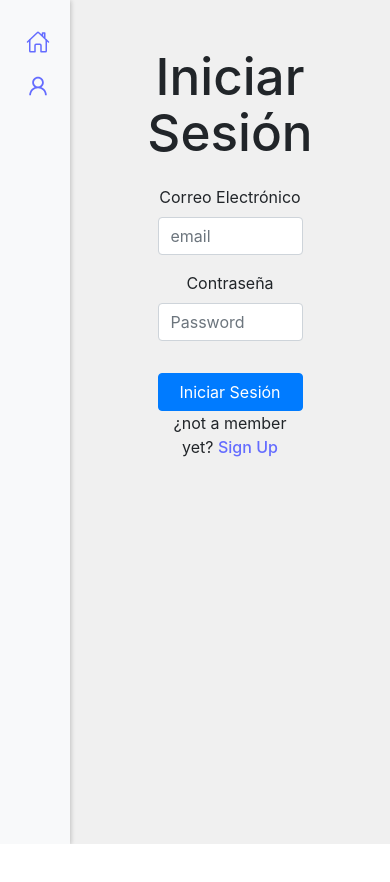
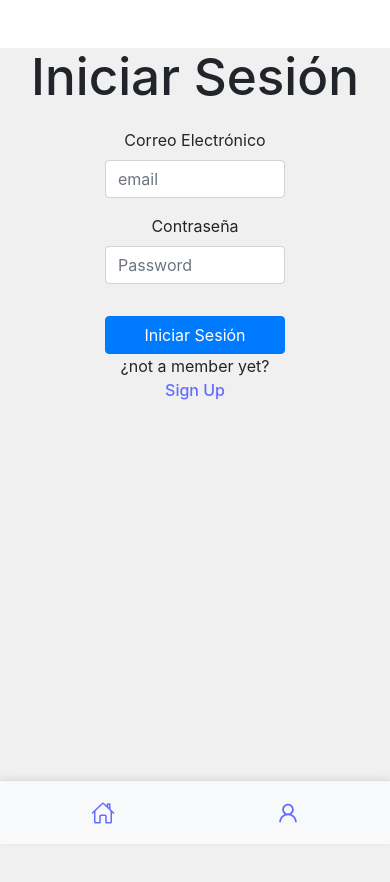
Before and after one commit to MMARTID/mute-client, a React (Vite) app: page / in a window 390 px wide. Shown: the top 882 px of the page. Before the commit the page ends 844 px from the top, so only its background shows below. Built offline with nearby package versions, Linux system fonts and the light colour scheme; no server answers.

Commit message:
responsive navbar & layout

```diff
--- a/src/App.css
+++ b/src/App.css
@@ -1,32 +1,29 @@
 #root {
-
   text-align: center;
-
-}
-main{
-  min-height: 100vh;
-  padding: 0px;
-}
-.logo {
-  height: 6em;
-  padding: 1.5em;
-  will-change: filter;
-  transition: filter 300ms;
-}
-.logo:hover {
-  filter: drop-shadow(0 0 2em #646cffaa);
-}
-.logo.react:hover {
-  filter: drop-shadow(0 0 2em #61dafbaa);
 }
 
+main {
+  min-height: 100vh;
+  padding: 0;
+}
 
+.app-layout {
+  display: flex;
+  justify-content: flex-start;
+  min-height: 100vh;
+  background-color: #f0f0f0;
+}
+
+.layout-content {
+  flex: 1;
+  min-width: 0;
+}
 
 nav {
+  position: relative;
   display: flex;
+  align-items: center;
   justify-content: space-between;
-  align-items: center;
-  position: relative;
 }
 
 .mx-auto {
@@ -37,53 +34,19 @@ nav {
   position: absolute;
   right: 0;
 }
-.navbar {
-  position: sticky;
-  top: 0;
-  left: 0;
-  height: 100vh;
-  width: 200px;
-  min-width: 40px;
-  background-color: #f8f9fa;
-  box-shadow: 2px 0 4px rgba(0, 0, 0, 0.1);
-  display: flex;
-  flex-direction: column;
-  justify-content: flex-start;
-  padding-top: 20px;
-}
 
-.navbar-links {
-  display: flex;
-  flex-direction: column;
-  align-items: center;
-}
-
-.navbar-item {
-  display: flex;
-  align-items: center;
-  justify-content: start;
-  width: 100%;
-  padding: 10px;
-
-  &.profile-button,
-  &.home-button,
-  &.post-button {
-    cursor: pointer;
-    color: #646cff;
-  }
+.section-title {
+  padding-top: 15px;
+  text-align: left;
 }
 
 .buttons-container {
   display: flex;
   align-items: right;
+
   button {
     margin-left: 10px;
   }
-}
-
-.section-title {
-  text-align: left;
-  padding-top: 15px;
 }
 
 .btn-close {
@@ -91,20 +54,15 @@ nav {
 }
 
 .btn-close:hover {
-  border: 0px;
+  border: 0;
 }
 
 .btn-close:active {
-  border: 0px;
+  border: 0;
 }
 
-.close-button-icon  {
+.close-button-icon {
   cursor: pointer;
-}
-
-.navbar-icon {
-  font-size: 24px;
-  margin-right: 10px;
 }
 
 .delete-comment {
@@ -112,8 +70,76 @@ nav {
 }
 
 .like-icon {
+  color: rgb(220, 25, 25);
   cursor: pointer;
-  color: rgb(220, 25, 25);
+}
+
+/* Logo */
+.logo {
+  height: 6em;
+  padding: 1.5em;
+  transition: filter 300ms;
+  will-change: filter;
+}
+
+.logo:hover {
+  filter: drop-shadow(0 0 2em #646cffaa);
+}
+
+.logo.react:hover {
+  filter: drop-shadow(0 0 2em #61dafbaa);
+}
+
+/* Navbar */
+.navbar {
+  position: sticky;
+  top: 0;
+  left: 0;
+  box-sizing: border-box;
+  display: flex;
+  flex-direction: column;
+  justify-content: flex-start;
+  width: 270px;
+  min-width: 40px;
+  height: 100vh;
+  padding: 20px 14px 16px;
+  background-color: #f8f9fa;
+  box-shadow: 2px 0 4px rgba(0, 0, 0, 0.1);
+}
+
+.navbar-links {
+  display: flex;
+  flex-direction: column;
+  align-items: center;
+  width: 100%;
+  gap: 6px;
+}
+
+.navbar-item {
+  display: flex;
+  align-items: center;
+  padding: 10px 12px;
+  box-sizing: border-box;
+  border-radius: 12px;
+
+  &.profile-button,
+  &.home-button,
+  &.post-button {
+    color: #646cff;
+    cursor: pointer;
+  }
+}
+
+.navbar-item a {
+  display: flex;
+  align-items: center;
+  width: 100%;
+  text-decoration: none;
+}
+
+.navbar-icon {
+  font-size: 24px;
+  margin-right: 10px;
 }
 
 .navbar-add {
@@ -122,46 +148,63 @@ nav {
 }
 
 .nav-link {
-  text-decoration: none;
   color: black;
   text-align: left;
+  text-decoration: none;
 }
 
 .navbar-logout {
   position: absolute;
-  bottom: 20px;
-  left: 20px;
-  width: auto;
+  left: 50%;
+  bottom: 92px;
+  display: flex;
+  align-items: center;
+  justify-content: center;
+  transform: translateX(-50%);
 }
 
-/* Responsive styles */
+.navbar-post {
+  position: absolute;
+  left: 50%;
+  bottom: 24px;
+  display: flex;
+  align-items: center;
+  justify-content: center;
+  width: 56px;
+  height: 56px;
+  padding: 0;
+  background-color: #646cff;
+  border-radius: 49%;
+  transform: translateX(-50%);
+}
+.navbar-post svg {
+margin: 0px;
+}
 
-/* styles.css */
-/* HomePage.css */
+/* Home page */
 .homepage-container {
+  display: flex;
+  flex-direction: column;
   width: 100%;
-  display: flex;
-  flex-direction:column
-
 }
 
 .filter-buttons {
   display: flex;
   gap: 10px;
-  margin-left: 20px;
   justify-content: left;
   margin-top: 10px;
+  margin-left: 20px;
 }
 
 .filter-buttons button p {
-  margin: 0px;
+  margin: 0;
 }
 
 .filter-buttons button {
   padding: 10px 20px;
-  background-color: #353434;
   border: 1px solid #ccc;
   border-radius: 5px;
+  background-color: #353434;
   cursor: pointer;
   font-size: 14px;
 }
@@ -181,54 +224,25 @@ nav {
   display: flex;
   flex-direction: column-reverse;
   gap: 15px;
+  width: 100%;
 }
 
-/* Responsive styles */
-
-
-
-@media (max-width: 768px) {
-  .homepage-container {
-    min-width: auto;
-    padding: 10px;
-  }
-
-  .filter-buttons {
-    flex-direction: row;
-    gap: 5px;
-    margin-right: 20px;
-    margin-left: 20px;
-    justify-content: space-evenly;
-    align-items: center;
-  }
-}
-    .navbar {
-    width: 70px;
-  }
-
-  .nav-link {
-    display: none;
-  }
-
-  .navbar-icon {
-    margin-right: 0;
-  }
-/*-----POSTCARD-----*/
+/* Post card */
 .post-container {
   display: flex;
+  min-width: 190px;
+  max-width: auto;
+  margin-bottom: 15px;
+  padding: 15px;
   border: 1px solid #e1e8ed;
   border-radius: 8px;
-  margin-bottom: 15px;
-  padding: 15px;
   background-color: #fff;
   box-shadow: 0 2px 4px rgba(0, 0, 0, 0.1);
-  max-width: auto;
-  min-width: 190px;
 }
 
 .image-wrapper {
+  margin-right: 10px;
   margin-left: -5px;
-  margin-right: 10px;
 }
 
 .image {
@@ -244,8 +258,8 @@ nav {
 
 .header {
   display: flex;
+  align-items: flex-start;
   justify-content: space-between;
-  align-items: flex-start;
   margin-bottom: 10px;
 }
 
@@ -255,39 +269,39 @@ nav {
 }
 
 .author-name {
+  color: #14171a;
   font-size: 14px;
   font-weight: bold;
-  color: #14171a;
 }
 
 .username {
+  color: #657786;
   font-size: 12px;
-  color: #657786;
 }
 
 .visibility {
+  color: #657786;
   font-size: 12px;
-  color: #657786;
   font-style: italic;
 }
 
 .content {
-  font-size: 14px;
-  color: #14171a;
-  margin-top: 10px;
   display: flex;
   align-items: flex-start;
+  margin-top: 10px;
+  color: #14171a;
+  font-size: 14px;
   text-align: left;
 }
 
 .interaction-container {
   display: flex;
+  flex-direction: row-reverse;
+  align-items: center;
   justify-content: space-between;
-  align-items: center;
-  flex-direction: row-reverse;
   margin-top: 15px;
+  color: #657786;
   font-size: 14px;
-  color: #657786;
 }
 
 .like-container {
@@ -302,10 +316,142 @@ nav {
   padding: 0;
 }
 
+/* Responsive */
+@media (max-width: 1024px) and (min-width: 730px) {
+  .navbar {
+    width: 70px;
+    padding: 16px 8px 12px;
+  }
+
+  .icon-text {
+    display: none;
+  }
+
+  .navbar-links {
+    align-items: center;
+  }
+
+  .navbar-item {
+    width: 52px;
+    padding: 10px 0;
+    justify-content: center;
+  }
+
+  .navbar-item a {
+    justify-content: center;
+  }
+
+  .navbar-post {
+    bottom: 16px;
+    width: 44px;
+    height: 44px;
+  }
+
+  .navbar-logout {
+    bottom: 72px;
+  }
+
+  .navbar-icon {
+    margin-right: 0;
+  }
+}
+
+@media (max-width: 730px) {
+  .app-layout {
+    display: block;
+    padding-bottom: calc(72px + env(safe-area-inset-bottom));
+  }
+
+  .homepage-container {
+    min-width: auto;
+    padding: 10px;
+  }
+
+  .filter-buttons {
+    flex-direction: row;
+    align-items: center;
+    justify-content: space-evenly;
+    gap: 5px;
+    margin-right: 20px;
+    margin-left: 20px;
+  }
+
+  .navbar {
+    position: fixed;
+    right: 0;
+    bottom: 0;
+    left: 0;
+    top: auto;
+    z-index: 1000;
+    flex-direction: row;
+    align-items: center;
+    justify-content: space-between;
+    width: 100%;
+    min-width: 0;
+    height: 64px;
+    padding: 0 12px;
+    background-color: #f8f9fa;
+    border-top: 1px solid #ddd;
+    box-shadow: 0 -2px 8px rgba(0, 0, 0, 0.08);
+  }
+
+  .navbar-links {
+    display: flex;
+    flex: 1;
+    flex-direction: row;
+    align-items: center;
+    justify-content: space-around;
+    gap: 4px;
+  }
+
+  .navbar-item {
+    width: 44px;
+    height: 44px;
+    padding: 0;
+    justify-content: center;
+    border-radius: 50%;
+  }
+
+  .navbar-item a {
+    width: 100%;
+    height: 100%;
+    justify-content: center;
+  }
+
+  .navbar-post,
+  .navbar-logout {
+    position: static;
+    display: flex;
+    align-items: center;
+    justify-content: center;
+  }
+  .navbar-logout {
+    display: none;
+  }
+
+  .navbar-post {
+    width: 44px;
+    height: 44px;
+    padding: 0;
+    background-color: transparent;
+    border-radius: 50%;
+  }
+
+  .icon-text {
+    display: none;
+  }
+
+  .navbar-icon {
+    margin-right: 0;
+  }
+}
+
+/* Misc */
 @keyframes logo-spin {
   from {
     transform: rotate(0deg);
   }
+
   to {
     transform: rotate(360deg);
   }
--- a/src/components/Layout.jsx
+++ b/src/components/Layout.jsx
@@ -2,34 +2,23 @@ import Navbar from "./Navbar";
 import SendPost from "./SendPost";
 
 const styles = {
-  layout: {
-    display: "flex",
-    width: "auto",
-    justifyContent: "center",
-    minHeight: "100vh",
-  },
   navbar: {
     backgroundColor: "#f8f9fa",
     boxShadow: "0 2px 4px rgba(0, 0, 0, 0.1)",
-  },
-  content: {
-    display: "flex",
-    justifyContent: "flex-start",
-    padding: "0px",
-    backgroundColor: "#f0f0f0",
   },
 };
 
 function Layout({ children }) {
   return (
-    <main style={styles.content}>
-      <div style={styles.navbar}>
+    <main className="app-layout">
+      <div className="layout-navbar" style={styles.navbar}>
         <Navbar />
       </div>
 
-      {children || <p>Sin contenido disponible</p>}
+      <section className="layout-content">
+        {children || <p>Sin contenido disponible</p>}
+      </section>
 
-      {/* El modal debe ir SIEMPRE aquí */}
       <SendPost />
     </main>
   );
--- a/src/components/Navbar.jsx
+++ b/src/components/Navbar.jsx
@@ -7,6 +7,7 @@ import { IoHomeOutline } from "react-icons/io5";
 import { MdOutlinePostAdd } from "react-icons/md";
 import { TbLogout2 } from "react-icons/tb";
 import { AiOutlineUser } from "react-icons/ai";
+import { FaBookmark } from "react-icons/fa";
 
 function Navbar() {
   const { showPopup } = usePopup();
@@ -19,24 +20,21 @@ function Navbar() {
           <>
             <div className="navbar-item home-button">
               <Link to={`/home`}>
-                <IoHomeOutline className="navbar-icon" />
+                <IoHomeOutline className="navbar-icon" /> <span className="icon-text">Home</span>
               </Link>
-              <Link className="nav-link" to={`/`}>Home</Link>
+
             </div>
 
             {/* Requiere autenticación */}
             <div className="navbar-item profile-button">
               <Link to={`/profile/${loggedUserId}`}>
-                <CgProfile className="navbar-icon" />
+                <CgProfile className="navbar-icon" /> <span className="icon-text">Profile</span>
               </Link>
-              <Link className="nav-link" to={`/profile/${loggedUserId}`}>Profile</Link>
             </div>
-
-            <div className="navbar-item post-button">
-              <MdOutlinePostAdd
-                className="navbar-icon"
-                onClick={() => showPopup('post')}
-              />
+            <div className="navbar-item saved-posts-button">
+              <Link to={`/savedposts/${loggedUserId}`}>
+                <FaBookmark className="navbar-icon" /> <span className="icon-text">Saved</span>
+              </Link>
             </div>
 
 
@@ -57,12 +55,21 @@ function Navbar() {
 
       {/* Solo muestra el logout si el usuario está autenticado */}
       {isLoggedIn && (
-        <div className="navbar-logout" >
+        <>
+        <div className="navbar-logout" style={{display: "none"}}>
           <a href="/" onClick={logoutUser}>
             <TbLogout2 className="navbar-icon" />
           </a>
+        </div>
+        <div className="navbar-post" onClick={() => showPopup('post')}>
+            <MdOutlinePostAdd
+              className="navbar-icon"
+              />
+          </div></>
 
-        </div>
+
+
+
       )}
     </nav>
   );
--- a/src/index.css
+++ b/src/index.css
@@ -1,36 +1,38 @@
 :root {
-  font-family: Inter, system-ui, Avenir, Helvetica, Arial, sans-serif;
-  line-height: 1.5;
-  font-weight: 400;
-
-  color-scheme: light dark;
   color: rgba(255, 255, 255, 0.87);
   background-color: #242424;
+  color-scheme: light dark;
 
+  font-family: Inter, system-ui, Avenir, Helvetica, Arial, sans-serif;
+  font-weight: 400;
+  line-height: 1.5;
+  text-align: center;
   font-synthesis: none;
   text-rendering: optimizeLegibility;
   -webkit-font-smoothing: antialiased;
   -moz-osx-font-smoothing: grayscale;
 }
 
-a {
-  font-weight: 500;
-  color: #646cff;
-  text-decoration: inherit;
-}
-a:hover {
-  color: #535bf2;
-}
-
-html, body {
+html,
+body {
+  width: 100%;
+  height: 100%;
   margin: 0;
   padding: 0;
-  height: 100%;
-  width: 100%;
 }
 
 body {
   overflow-x: hidden;
+}
+
+a {
+  color: #646cff;
+  font-weight: 500;
+  text-decoration: inherit;
+}
+
+a:hover {
+  color: #535bf2;
 }
 
 h1 {
@@ -39,34 +41,38 @@ h1 {
 }
 
 button {
+  padding: 0.6em 1.2em;
+  border: 1px solid transparent;
   border-radius: 8px;
-  border: 1px solid transparent;
-  padding: 0.6em 1.2em;
+  background-color: rgb(78, 92, 166);
+  cursor: pointer;
+
+  font-family: inherit;
   font-size: 1em;
   font-weight: 500;
-  font-family: inherit;
-  background-color: rgb(78, 92, 166);
-  cursor: pointer;
+
   transition: border-color 0.25s;
 }
+
 button:hover {
   border-color: #646cff;
 }
+
 button:focus,
 button:focus-visible {
   outline: 4px auto -webkit-focus-ring-color;
 }
-
-
 
 @media (prefers-color-scheme: light) {
   :root {
     color: #213547;
     background-color: #ffffff;
   }
+
   a:hover {
     color: #747bff;
   }
+
   button {
     background-color: #f9f9f9;
   }
--- a/src/pages/ProfilePage.jsx
+++ b/src/pages/ProfilePage.jsx
@@ -11,7 +11,7 @@ import { useParams } from "react-router-dom";
 function ProfilePage() {
   const { userId } = useParams();
   const [user, setUser] = useState({});
-  const { username, email, role, profilePicture } = user;
+  const { username, email, role, profilePicture, followers, following } = user;
   const { loggedUserId } = useContext(AuthContext);
   const { showPopup, userProfile } = usePopup();
 
@@ -43,8 +43,26 @@ function ProfilePage() {
         console.log(response);
         setUserPosts(response.data);
       })
-      .catch((error) => {});
+      .catch((error) => {
+        console.log(error);
+      });
   }, [userId]);
+
+  //SEGUIR A UN USUARIO
+  const handleFollow = () => {
+    service
+      .post(`/users/${userId}/follow`)
+      .then((response) => {
+        console.log(response);
+        setUser((prevUser) => ({
+          ...prevUser,
+          followers: [...prevUser.followers, loggedUserId],
+        }));
+      })
+      .catch((error) => {
+        console.log(error);
+      });
+  }
 
 
   return (
@@ -56,11 +74,21 @@ function ProfilePage() {
       />
 
       <h1>{username}</h1>
+
       <p> posts: {userPosts.length}</p>
+      <p> followers: {followers ? followers.length : 0}</p>
+      <p> following: {following ? following.length : 0}</p>
+
+
 
       {loggedUserId === userId && (
         <button onClick={() => showPopup("editProfile", { user, setUser })}>
           Edit profile
+        </button>
+      )}
+      {loggedUserId !== userId && (
+        <button onClick={() => handleFollow()}>
+          Follow
         </button>
       )}
 
```
